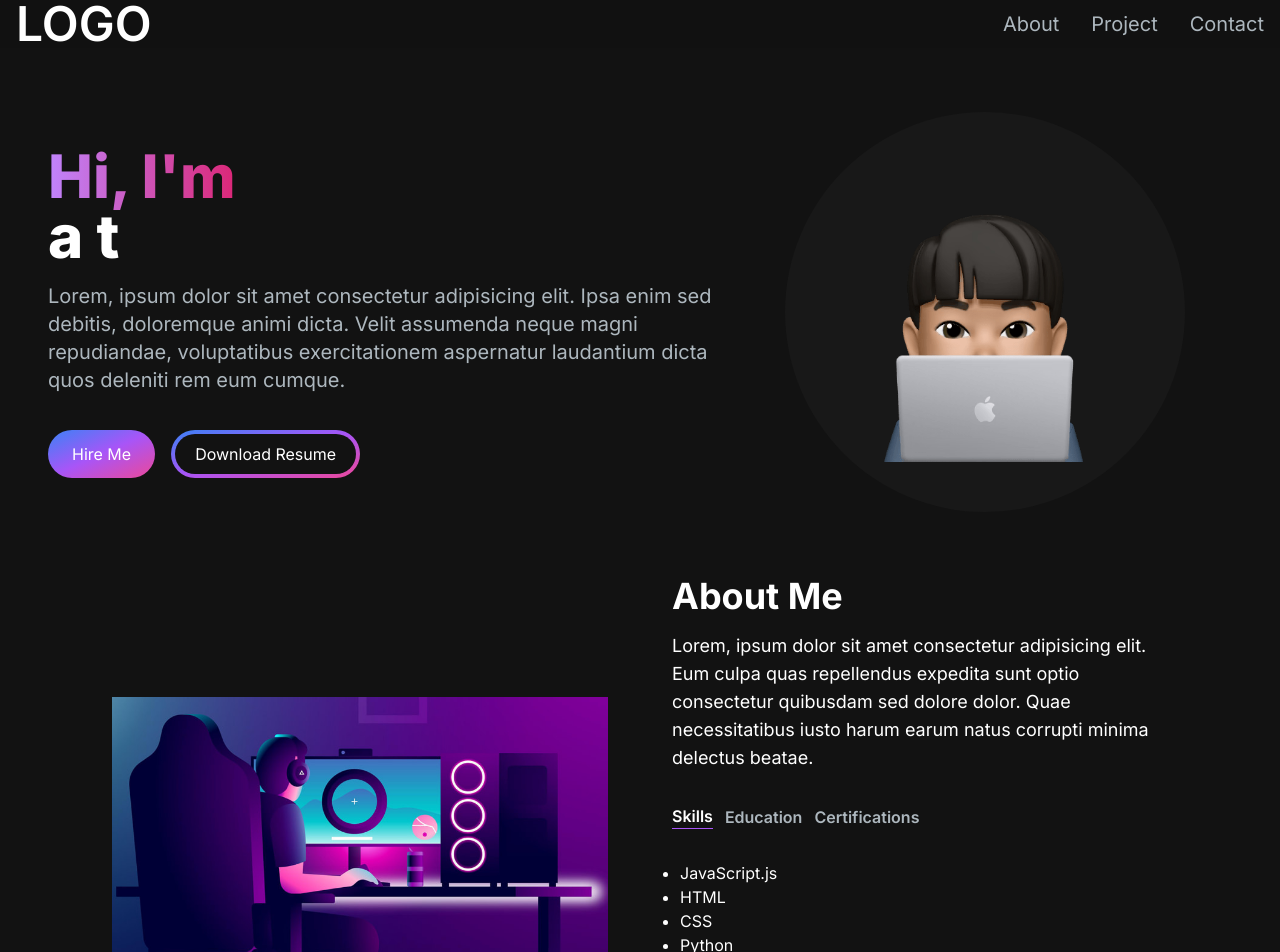
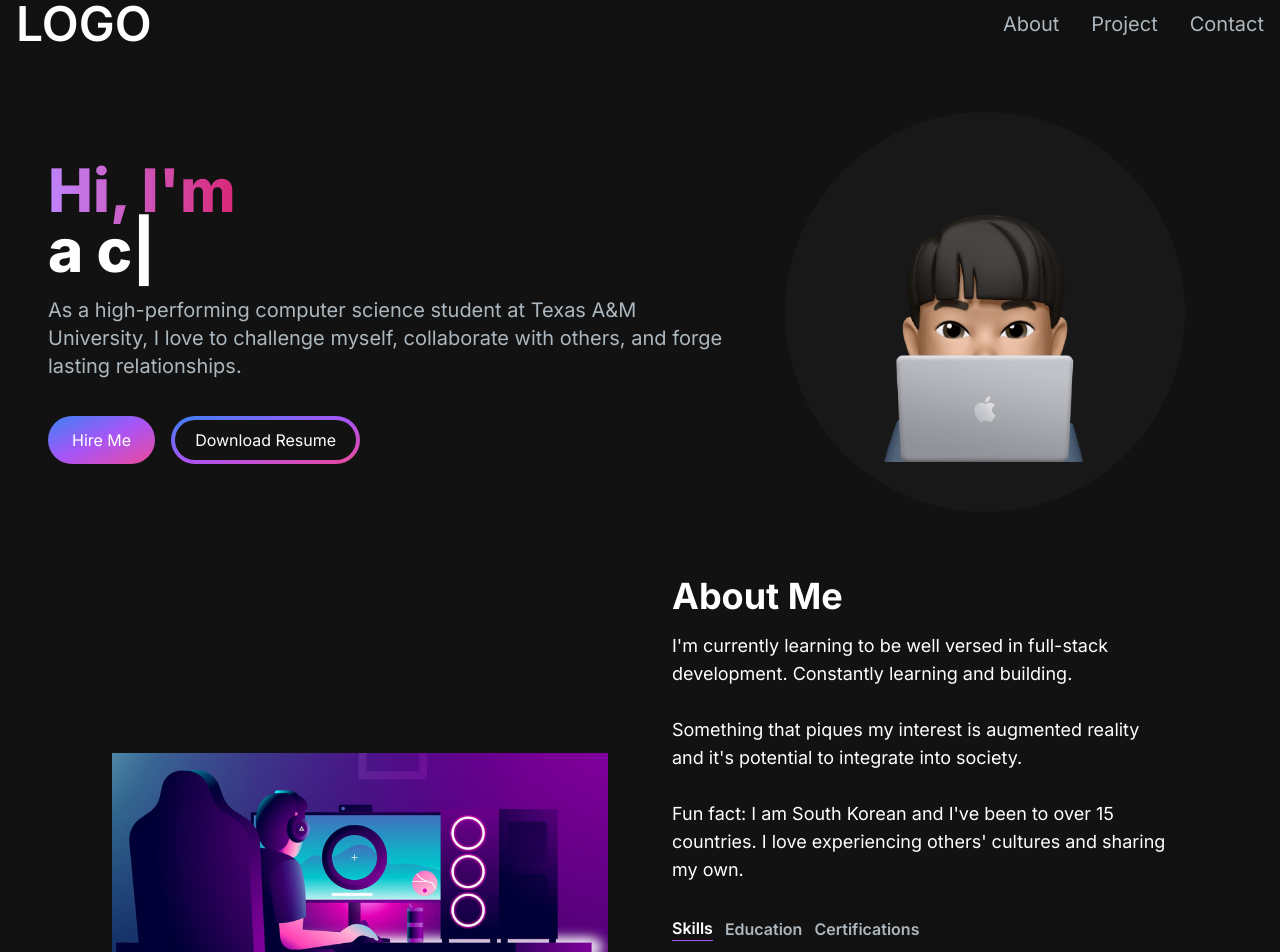
Before and after one commit to adavidryu/portfolio-website, a Next.js app: page / in a window 1280 px wide. Shown: the top 952 px of the page. Built offline with nearby package versions, Linux system fonts and the light colour scheme.

Commit message:
add details about me

```diff
--- a/app/components/AboutSection.jsx
+++ b/app/components/AboutSection.jsx
@@ -9,7 +9,7 @@ const TAB_DATA = [
         id: "skills",
         content: (
             <ul className="list-disc pl-2">
-                <li>JavaScript.js</li>
+                <li>JavaScript</li>
                 <li>HTML</li>
                 <li>CSS</li>
                 <li>Python</li>
@@ -57,7 +57,7 @@ const handleTabChange = (id) => {
             <div className="mt-4 md:mt-0 text-left flex flex-col h-full">
                 <h2 className="text-4xl font-bold text-white mb-4">About Me</h2>
                 <p className="text-base md:text-lg">
-                    Lorem, ipsum dolor sit amet consectetur adipisicing elit. Eum culpa quas repellendus expedita sunt optio consectetur quibusdam sed dolore dolor. Quae necessitatibus iusto harum earum natus corrupti minima delectus beatae.
+                    I'm currently learning to be well versed in full-stack development. Constantly learning and building.<br></br><br></br>Something that piques my interest is augmented reality and it's potential to integrate into society.<br></br><br></br>Fun fact: I am South Korean and I've been to over 15 countries. I love experiencing others' cultures and sharing my own.
                 </p>
                 <div className="flex flex-row justify-start mt-8">
                     <TabButton selectTab={() => handleTabChange("skills")} active={tab=== "skills"}>
--- a/app/components/HeroSection.jsx
+++ b/app/components/HeroSection.jsx
@@ -34,7 +34,7 @@ const HeroSection = () => {
     />
                 </h1>
                 <p className="text-[#ADB7BE] text-base sm:text-lg mb-6 lg:text-xl">
-                    Lorem, ipsum dolor sit amet consectetur adipisicing elit. Ipsa enim sed debitis, doloremque animi dicta. Velit assumenda neque magni repudiandae, voluptatibus exercitationem aspernatur laudantium dicta quos deleniti rem eum cumque.
+                As a high-performing computer science student at Texas A&M University, I love to challenge myself, collaborate with others, and forge lasting relationships.
                 </p>
                 <div>
                     <button className="px-6 py-3 w-full sm:w-fit rounded-full mr-4 bg-gradient-to-br from-blue-500 via-purple-500 to-pink-500 hover:bg-slate-200 text-white">Hire Me</button>
```
